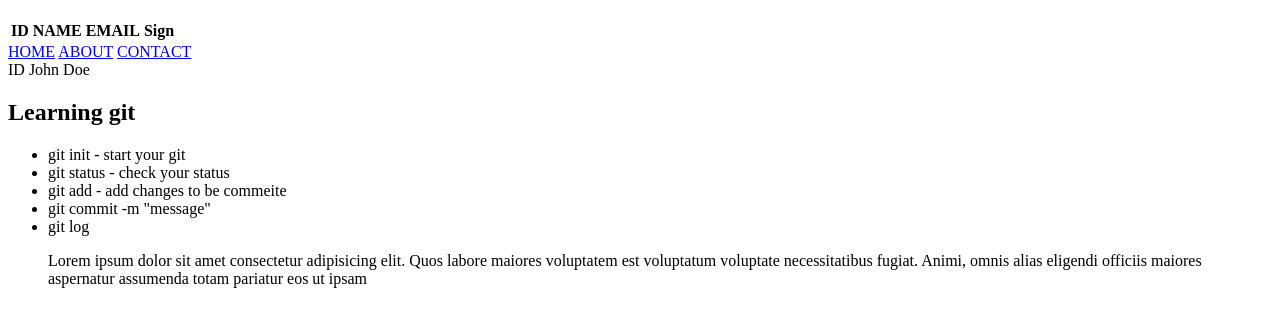
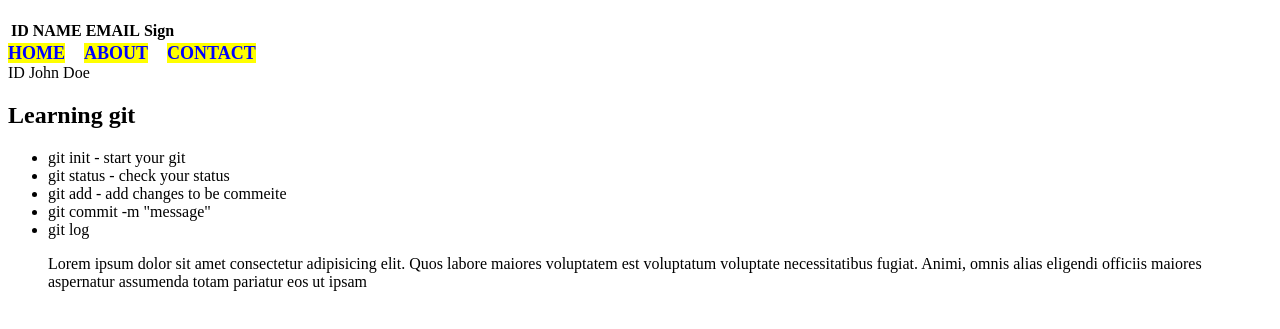
Before and after one commit to ayumsalam-1994/git-course0001, a plain HTML site: page index.html in a window 1280 px wide. Shown: the part 61-390 px from the top of the page. Drawn offline with Linux system fonts and the light colour scheme.

Commit message:
Styling menu

```diff
--- a/index.html
+++ b/index.html
@@ -4,6 +4,7 @@
     <meta charset="UTF-8">
     <meta name="viewport" content="width=device-width, initial-scale=1.0">
     <title>Document</title>
+    <link rel="stylesheet" href="style.css">
 </head>
 <body>
     <h1>Hello World</h1>
--- /dev/null
+++ b/style.css
@@ -0,0 +1,20 @@
+body * {
+    /* margin: 0;
+    padding: 0; */
+    box-sizing: border-box;
+}
+
+nav > a {
+    color: blue;
+    text-decoration: none;
+    margin-right: 15px;
+    font-weight: bold;
+    font-size: 18px;
+    padding: 5 px 10 px;
+    background-color: yellow;
+}
+
+nav > a:hover {
+    background-color: orange;
+    color: white;
+}
```
